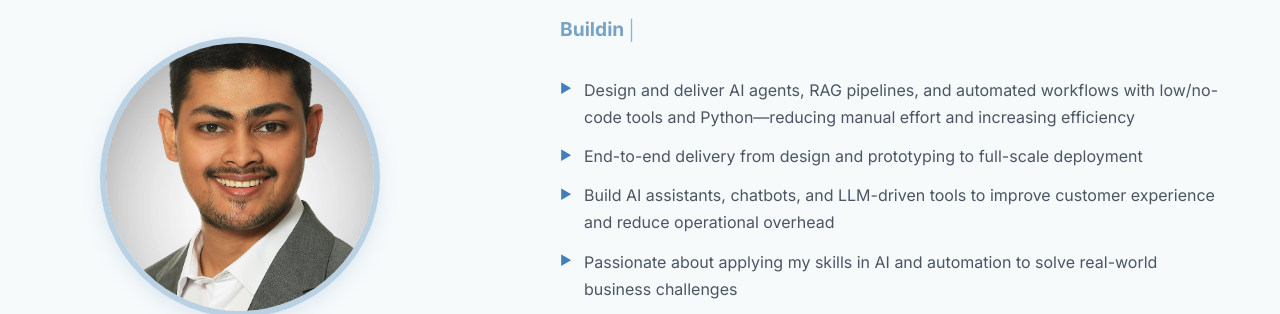
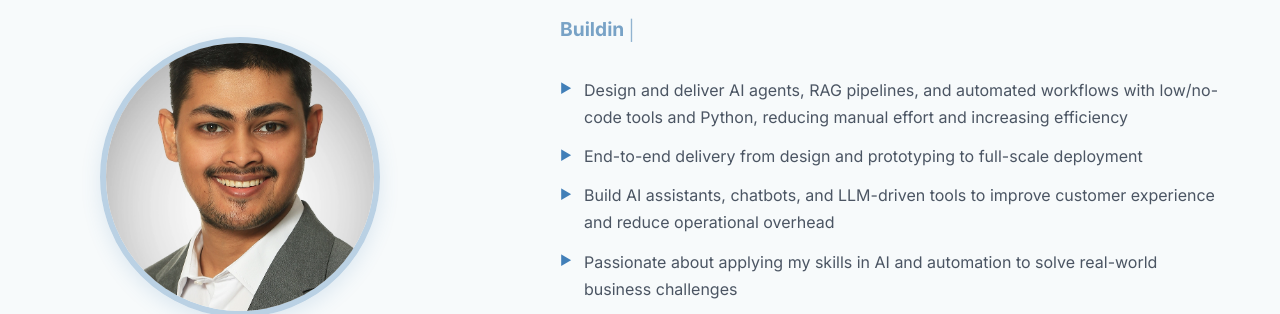
Before and after one commit to jerryn-joy/jerryn-joy.github.io, a Jekyll site: the page built from home.md, in a window 1280 px wide. Shown: the part 288-602 px from the top of the page. Built offline with Jekyll 4.4.1, drawn with Linux system fonts in a browser that asks for light colours.

```diff
--- a/home.md
+++ b/home.md
@@ -50,7 +50,7 @@ permalink: /
         <!-- New description with bullet points -->
         <div class="description-list">
           <ul>
-            <li>Design and deliver AI agents, RAG pipelines, and automated workflows with low/no-code tools and Python—reducing manual effort and increasing efficiency</li>
+            <li>Design and deliver AI agents, RAG pipelines, and automated workflows with low/no-code tools and Python, reducing manual effort and increasing efficiency</li>
             <li>End-to-end delivery from design and prototyping to full-scale deployment</li>
             <li>Build AI assistants, chatbots, and LLM-driven tools to improve customer experience and reduce operational overhead</li>
             <li>Passionate about applying my skills in AI and automation to solve real-world business challenges</li>
```
